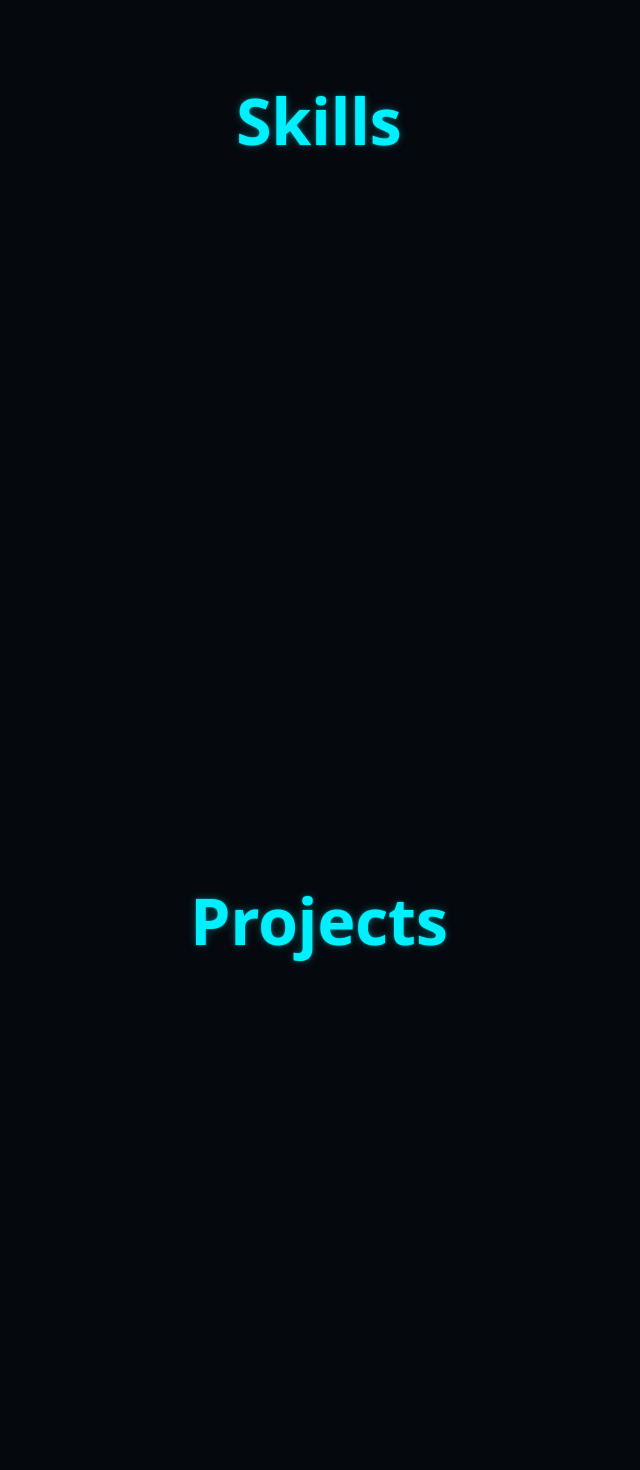
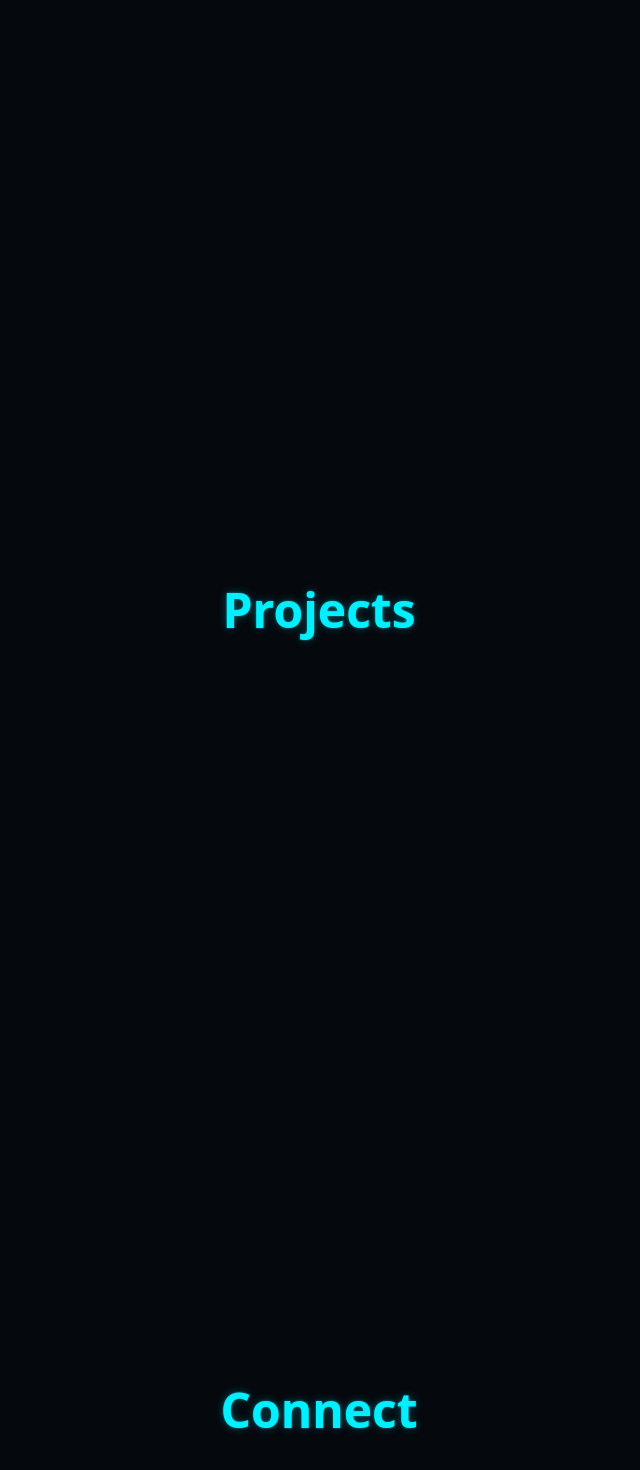
Before and after one commit to olegkoltsovace-source/Portfolio, a Vue app: page / in a window 1280 px wide. Shown: the part 1112-2582 px from the top of the page, without its empty margins (321-961 px from the left). Built offline with nearby package versions, Linux system fonts and the light colour scheme; what @tsparticles/vue3 would draw is missing.

Commit message:
Move titles to the top

```diff
--- a/src/components/ConnectSection.vue
+++ b/src/components/ConnectSection.vue
@@ -1,13 +1,10 @@
 <template>
   <!-- The id ("connect") is passed in from App.vue and lands on this <section> -->
-  <section class="section connect">
-    <h2>Connect</h2>
+  <section class="section section--content connect">
+    <h2 class="section-title">Connect</h2>
+
+    <div class="section-body">
+      <!-- Connect content goes here -->
+    </div>
   </section>
 </template>
-
-<style scoped>
-/* Transparent so the particle background shows through */
-.connect {
-  background: transparent;
-}
-</style>
--- a/src/components/ProjectsSection.vue
+++ b/src/components/ProjectsSection.vue
@@ -1,13 +1,10 @@
 <template>
   <!-- The id ("projects") is passed in from App.vue and lands on this <section> -->
-  <section class="section projects">
-    <h2>Projects</h2>
+  <section class="section section--content projects">
+    <h2 class="section-title">Projects</h2>
+
+    <div class="section-body">
+      <!-- Projects content goes here -->
+    </div>
   </section>
 </template>
-
-<style scoped>
-/* Transparent so the particle background shows through */
-.projects {
-  background: transparent;
-}
-</style>
--- a/src/components/SkillsSection.vue
+++ b/src/components/SkillsSection.vue
@@ -1,13 +1,10 @@
 <template>
   <!-- The id ("skills") is passed in from App.vue and lands on this <section> -->
-  <section class="section skills">
-    <h2>Skills</h2>
+  <section class="section section--content skills">
+    <h2 class="section-title">Skills</h2>
+
+    <div class="section-body">
+      <!-- Skills content goes here -->
+    </div>
   </section>
 </template>
-
-<style scoped>
-/* Transparent so the particle background shows through */
-.skills {
-  background: transparent;
-}
-</style>
--- a/src/style.css
+++ b/src/style.css
@@ -9,16 +9,16 @@
   --topbar-height: 64px;
 
   /* ── Neon palette ── */
-  --bg: #05080d;            /* near-black with a cold blue tint */
-  --bg-alt: #09101a;        /* slightly lighter, for alternating sections */
-  --text: #00f0ff;          /* all text is neon cyan */
+  --bg: #05080d; /* near-black with a cold blue tint */
+  --bg-alt: #09101a; /* slightly lighter, for alternating sections */
+  --text: #00f0ff; /* all text is neon cyan */
   --text-muted: rgba(0, 240, 255, 0.55);
 
-  --neon-cyan: #00f0ff;     /* the one accent colour used everywhere */
+  --neon-cyan: #00f0ff; /* the one accent colour used everywhere */
 
   --accent: var(--neon-cyan);
 
-  /* Reusable glow (text-shadow / box-shadow) */
+  /* Reusable glows (text-shadow / box-shadow) */
   --glow-cyan: 0 0 2px rgba(0, 240, 255, 0.6), 0 0 10px rgba(0, 240, 255, 0.3);
 }
 
@@ -41,7 +41,12 @@ body {
   padding: 0;
   background: var(--bg);
   color: var(--text);
-  font-family: system-ui, -apple-system, 'Segoe UI', Roboto, sans-serif;
+  font-family:
+    system-ui,
+    -apple-system,
+    "Segoe UI",
+    Roboto,
+    sans-serif;
 }
 
 /* Prevent any accidental sideways scroll */
@@ -50,9 +55,9 @@ body {
 }
 
 .section {
-  width: 100%;          /* not 100vw: that would include the scrollbar and overflow */
-  height: 100vh;        /* fallback */
-  height: 100dvh;       /* exact visible screen height */
+  width: 100%; /* not 100vw: that would include the scrollbar and overflow */
+  height: 100vh; /* fallback */
+  height: 100dvh; /* exact visible screen height */
   scroll-snap-align: start;
   scroll-snap-stop: always;
 
@@ -63,7 +68,7 @@ body {
   display: flex;
   align-items: center;
   justify-content: center;
-  overflow: hidden;     /* content never pushes t_he section taller than the screen */
+  overflow: hidden; /* content never pushes the section taller than the screen */
 }
 
 .section h2 {
@@ -72,3 +77,36 @@ body {
   color: var(--neon-cyan);
   text-shadow: var(--glow-cyan);
 }
+
+/* ── Content sections (Skills, Projects, Connect) ────────────
+   Title pinned to the top, content fills the rest of the screen.
+   Sizes use both vw and vh, so they shrink on narrow phones AND
+   on short screens (e.g. a phone held sideways).
+──────────────────────────────────────────────────────────────── */
+.section--content {
+  flex-direction: column;
+  justify-content: flex-start;
+  background: transparent; /* the particle background shows through */
+  padding: calc(var(--topbar-height) + clamp(12px, 4vh, 48px))
+    /* top: below the top bar */ clamp(16px, 4vw, 48px) /* left and right */
+    clamp(12px, 4vh, 48px); /* bottom */
+  gap: clamp(12px, 3vh, 32px); /* space between title and content */
+}
+
+.section--content .section-title {
+  flex-shrink: 0; /* the title never gets squeezed */
+  font-size: clamp(1.6rem, min(5vw, 7vh), 3rem);
+  line-height: 1.1;
+  text-align: center;
+}
+
+/* Where each section's content goes: takes all the remaining height, never more */
+.section-body {
+  flex: 1;
+  min-height: 0; /* allows it to shrink instead of overflowing the screen */
+  width: 100%;
+  max-width: 1100px;
+  display: flex;
+  align-items: center;
+  justify-content: center;
+}
```
